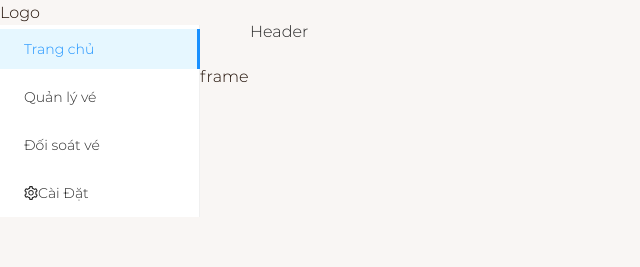
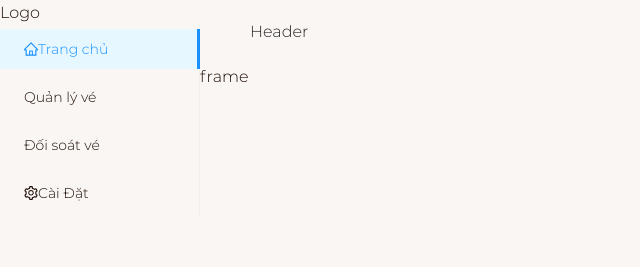
Before and after one commit to thinhpero611/cms-ticket-sale-app, a React (Create React App) app: page / in a window 1280 px wide. Shown: the top 267 px of the page, without its empty margins (0-640 px from the left). Built offline with nearby package versions, Linux system fonts and the light colour scheme.

Commit message:
modify style for menu

```diff
--- a/src/component/Menu/index.tsx
+++ b/src/component/Menu/index.tsx
@@ -1,12 +1,12 @@
 import React from 'react';
 import { Menu } from 'antd'
-import { SettingOutlined } from '@ant-design/icons'
+import { HomeOutlined, SettingOutlined } from '@ant-design/icons'
 
 const LeftMenu = () => {
   return (
-    <Menu mode="inline" defaultSelectedKeys={['1']}>
+    <Menu className="ant-menu-layout" mode="inline" defaultSelectedKeys={['1']}>
         <Menu.Item key={1}>
-            Trang chủ
+        <HomeOutlined />Trang chủ
         </Menu.Item>
         <Menu.Item key={2}>
             Quản lý vé
--- a/src/styles/layout-style/layout.scss
+++ b/src/styles/layout-style/layout.scss
@@ -8,6 +8,10 @@
   background-color: $color-background-layout !important;
 }
 
+.ant-menu-layout {
+  color: $color--main-text !important;
+  background: $color-background-layout !important;
+}
 .logo-header {
   width: 22.4rem;
   object-fit: contain;
```
